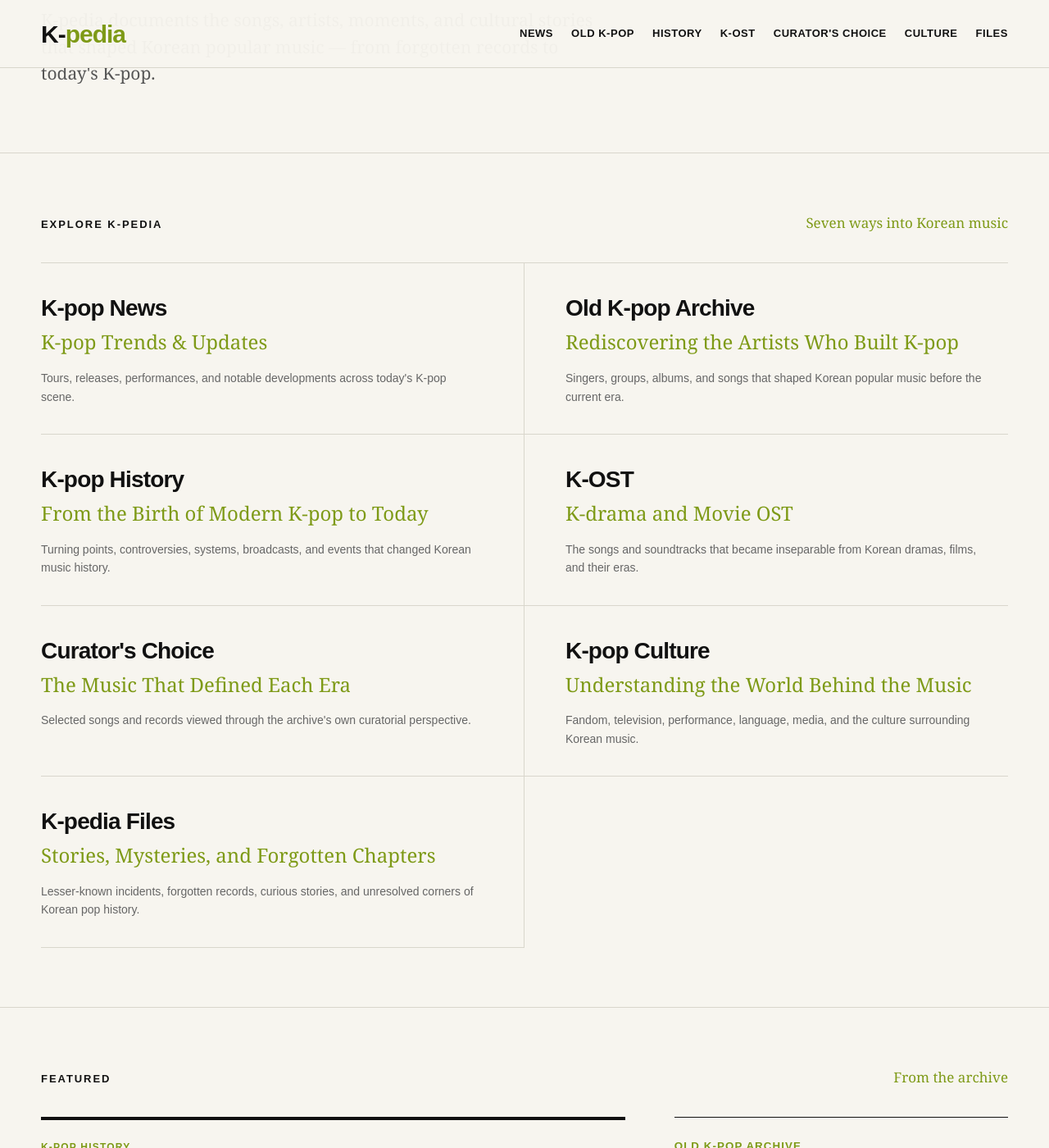
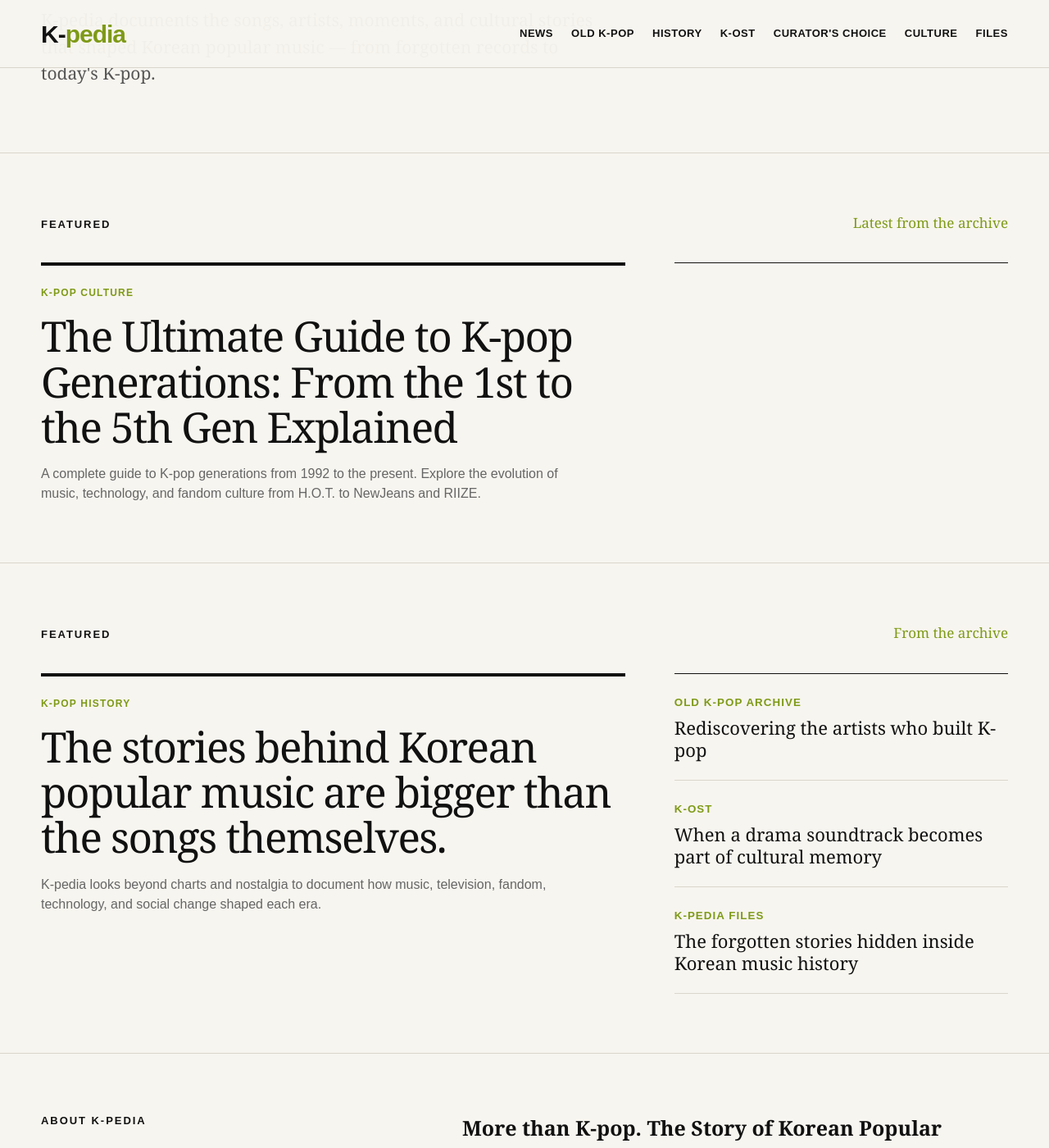
Before and after one commit to kpopkpedia/Kcurator, a Jekyll site: the page built from index.html, in a window 1280 px wide and 1400 px high, scrolled down 513 px. Shown: the whole window at 82% size. Built offline with Jekyll 4.4.1, drawn with Linux system fonts in a browser that asks for light colours.

Commit message:
Update index.html

```diff
--- a/index.html
+++ b/index.html
@@ -361,69 +364,70 @@
   <div class="wrap">
 
     <div class="section-head">
-        <h2>Explore K-pedia</h2>
-        <span>Seven ways into Korean music</span>
+      <h2>Featured</h2>
+      <span>Latest from the archive</span>
     </div>
 
-      <div class="category-grid">
+    {% assign latest_posts = site.posts %}
 
-        <a href="#" class="category">
-          <h3>K-pop News</h3>
-          <p>K-pop Trends &amp; Updates</p>
-          <div class="desc">
-            Tours, releases, performances, and notable developments across today's K-pop scene.
+    {% if latest_posts.size > 0 %}
+
+      {% assign featured = latest_posts[0] %}
+
+      <div class="featured-grid">
+
+        <article class="featured-main">
+
+          <div class="label">
+            {{ featured.category }}
           </div>
+
+          <h3>
+            <a href="{{ featured.url }}">
+              {{ featured.title }}
             </a>
+          </h3>
 
-        <a href="#" class="category">
-          <h3>Old K-pop Archive</h3>
-          <p>Rediscovering the Artists Who Built K-pop</p>
-          <div class="desc">
-            Singers, groups, albums, and songs that shaped Korean popular music before the current era.
-          </div>
+          <p>
+            {% if featured.description %}
+              {{ featured.description }}
+            {% else %}
+              {{ featured.excerpt | strip_html | truncate: 200 }}
+            {% endif %}
+          </p>
+
+        </article>
+
+        <div class="story-list">
+
+          {% for post in latest_posts offset:1 limit:3 %}
+
+            <article class="story">
+
+              <small>
+                {{ post.category }}
+              </small>
+
+              <h4>
+                <a href="{{ post.url }}">
+                  {{ post.title }}
                 </a>
+              </h4>
 
-        <a href="#" class="category">
-          <h3>K-pop History</h3>
-          <p>From the Birth of Modern K-pop to Today</p>
-          <div class="desc">
-            Turning points, controversies, systems, broadcasts, and events that changed Korean music history.
-          </div>
-        </a>
+            </article>
 
-        <a href="#" class="category">
-          <h3>K-OST</h3>
-          <p>K-drama and Movie OST</p>
-          <div class="desc">
-            The songs and soundtracks that became inseparable from Korean dramas, films, and their eras.
-          </div>
-        </a>
-
-        <a href="#" class="category">
-          <h3>Curator's Choice</h3>
-          <p>The Music That Defined Each Era</p>
-          <div class="desc">
-            Selected songs and records viewed through the archive's own curatorial perspective.
-          </div>
-        </a>
-
-        <a href="#" class="category">
-          <h3>K-pop Culture</h3>
-          <p>Understanding the World Behind the Music</p>
-          <div class="desc">
-            Fandom, television, performance, language, media, and the culture surrounding Korean music.
-          </div>
-        </a>
-
-        <a href="#" class="category">
-          <h3>K-pedia Files</h3>
-          <p>Stories, Mysteries, and Forgotten Chapters</p>
-          <div class="desc">
-            Lesser-known incidents, forgotten records, curious stories, and unresolved corners of Korean pop history.
-          </div>
-        </a>
+          {% endfor %}
 
         </div>
+
+      </div>
+
+    {% else %}
+
+      <p>No articles have been published yet.</p>
+
+    {% endif %}
+
   </div>
 </section>
 
```
Also changed, not shown: other parts of index.html (+3 -0 lines). Lines whose indentation alone changed are shown as unchanged.
